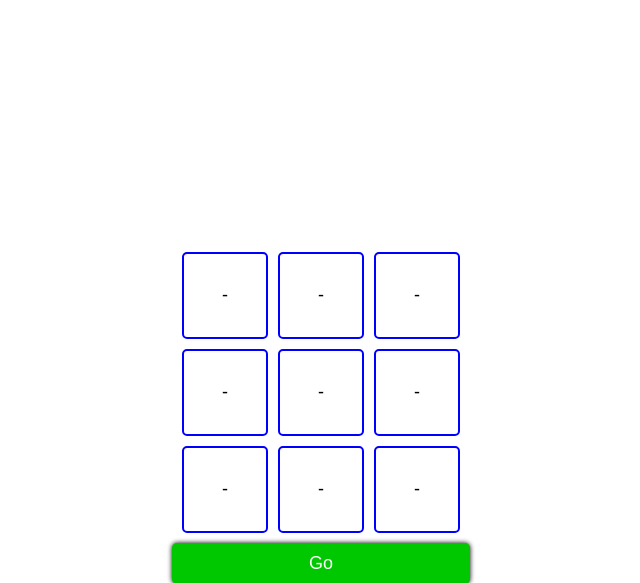
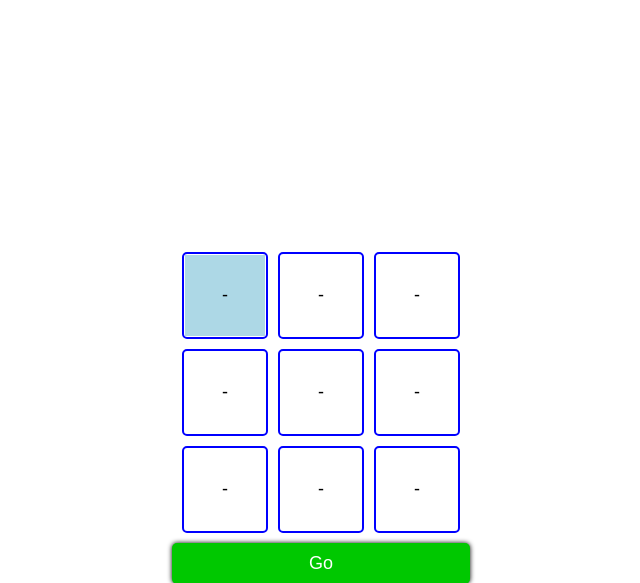
Before and after one commit to dev-abir/tictactoe-flask, a Flask app: page / in a window 1280 px wide, with the pointer over the restyled element. Shown: the top 583 px of the page, without its empty margins (319-959 px from the left). Run offline with Flask 2, Linux system fonts and the light colour scheme.

Commit message:
improve template style, add instructions for running the app

```diff
--- a/templates/tictactoe_board.html
+++ b/templates/tictactoe_board.html
@@ -54,6 +54,9 @@
                 cursor: pointer;
                 transition: background-color 0.3s;
             }
+            .cell:hover {
+                background-color: lightblue;
+            }
             .alert {
                 background-color: burlywood;
                 padding: 10px;
```
Also changed, not shown: README.md, app.py (renamed from main.py).
